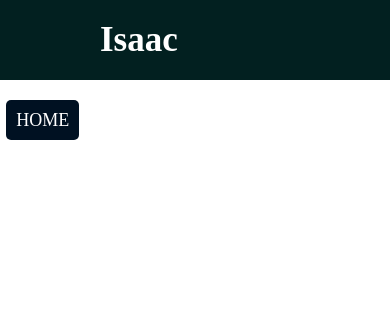
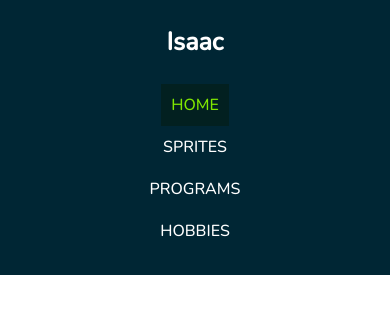
Before and after one commit to isaacmedina2016/HTML, a plain HTML site: page index.html in a window 390 px wide. Drawn offline with nearby package versions, Linux system fonts and the light colour scheme.

Commit message:
Add few files

```diff
--- a/index.html
+++ b/index.html
@@ -9,9 +9,11 @@
 
 <body>
 
-<div id="blue-container">
+<header>
     <nav>
-        <label class="logo">Isaac</label>
+        <div class="cntr">
+            <label class="logo">Isaac</label>
+        </div>
         <ul>
             <li><a href="#" class="active">Home</a></li>
             <li><a href="#">Sprites</a></li>
@@ -19,8 +21,8 @@
             <li><a href="#">Hobbies</a></li>
         </ul>
     </nav>
+</header>
 
-</div>
 
 </body>
 </html>
--- a/my style.css
+++ b/my style.css
@@ -1,6 +1,17 @@
+@import url('https://fonts.googleapis.com/css2?family=Nunito:wght@500&display=swap');
+
 *{
 	margin:0;
 	padding:0;
+}
+
+body{
+	font-family: 'Nunito', sans-serif;
+}
+
+@media only screen and (min-width: 750px){
+	div.cntr{
+		display: inline;
 	}
 
 	label.logo{
@@ -12,27 +23,27 @@ label.logo{
 	}
 
 	nav {
-	background-color: #022020;
+		background-color: #002634;
 		height: 80px;
 		width: 100%;
 	}
 
 	nav ul{
 		float: right;
-	margin-right: 20px;
+		margin-right: 100px;
 	}
 
 	nav ul li{
 		line-height: 80px;
 		display: inline-block;
 		margin: 0;
+		text-align: center;
 	}
 
 	nav ul li a{
 		color: #ffffff;
 		font-size: 16px;
 		text-transform: uppercase;
-	border-radius: 5px;
 		padding: 10px;
 	}
 
@@ -40,8 +51,61 @@ a{
 		text-decoration: none;
 	}
 
-a.active,a:hover{
-	font-size: 18px;
-	background-color: #001122;
+	a.active {
+		background-color: #022020;
+		color: #80e701;
+	}
+
+	a:hover{
+		background-color: #022020;
 		transition: 1.5s;
 	}
+}
+
+@media only screen and (max-width: 749px){
+	div.cntr{
+		text-align: center;
+		margin-bottom:  25px;
+	}
+
+	label.logo{
+		color: #ffffff;
+		font-size: 25px;
+		font-weight: bold;
+	}
+
+	nav {
+		background-color: #002634;
+		height: 250px;
+		width: 100%;
+		text-align: center;
+		padding-top: 25px;
+	}
+
+	nav ul li{
+		display: block;
+		text-align: center;
+		padding: 10px;
+	}
+
+	nav ul li a{
+		color: #ffffff;
+		font-size: 16px;
+		text-transform: uppercase;
+		padding: 10px;
+	}
+
+	a{
+		text-decoration: none;
+	}
+
+	a.active {
+		background-color: #022020;
+		color: #80e701;
+	}
+
+	a:hover{
+		background-color: #022020;
+		transition: 1.5s;
+	}
+}
```
Also changed, not shown: NavTry.html (added, +75 -0 lines). Lines whose indentation alone changed are shown as unchanged.
